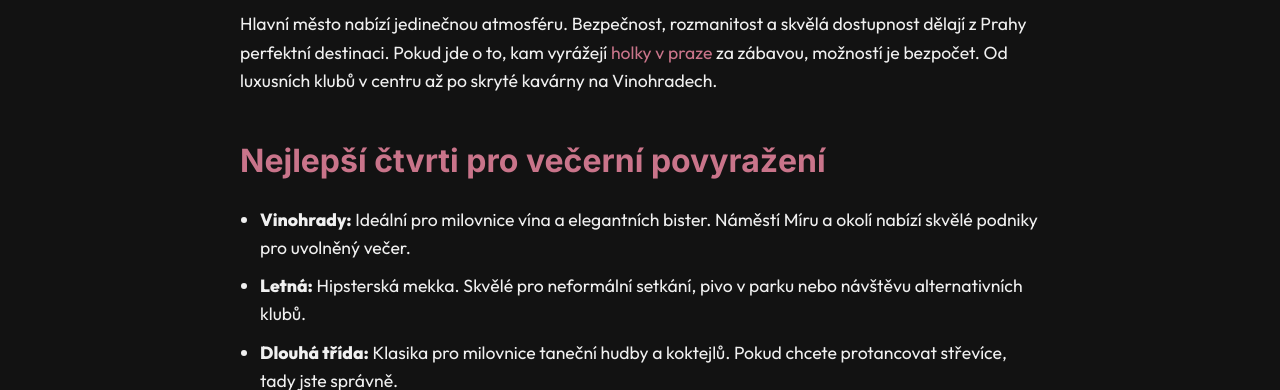
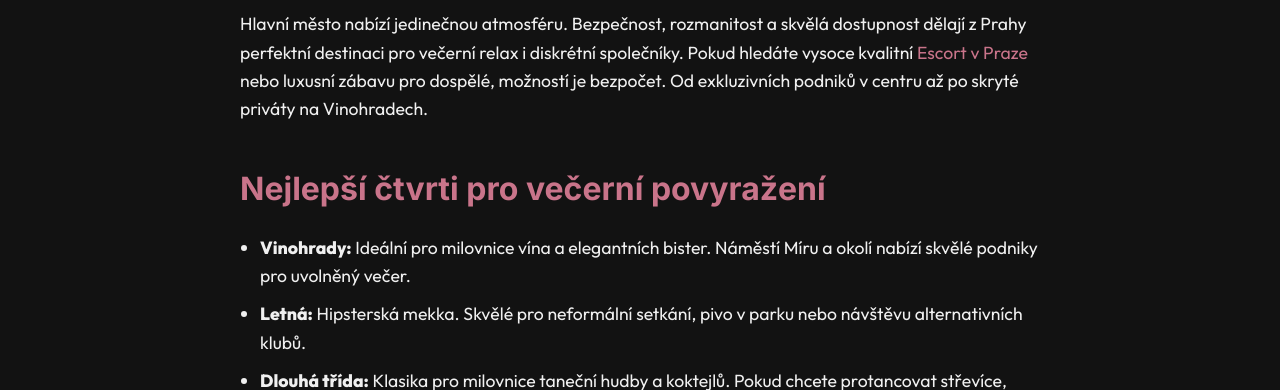
Before and after one commit to hoodiesguru/holky-v-praze-pruvodce, a plain HTML site: page holky-v-praze-kde-hledat-dobrou-zabavu.html in a window 1280 px wide. Shown: the part 710-1100 px from the top of the page. Drawn offline with Linux system fonts and the light colour scheme.

Commit message:
Deploy holky-v-praze-kde-hledat-dobrou-zabavu.html

```diff
--- a/holky-v-praze-kde-hledat-dobrou-zabavu.html
+++ b/holky-v-praze-kde-hledat-dobrou-zabavu.html
@@ -40,7 +40,7 @@
                 <p>Nezoufejte. Praha je město nekonečných možností a já vám ukážu, kde to žije. Ať už hledáte klidný večer s vínem, divokou párty, nebo místa plná kultury, v tomto článku najdete přesně to, co hledáte. Připravte se na to, že vaše víkendy dostanou zcela nový rozměr!</p>
 
                 <h2>Proč je Praha ideální pro dámskou jízdu?</h2>
-                <p>Hlavní město nabízí jedinečnou atmosféru. Bezpečnost, rozmanitost a skvělá dostupnost dělají z Prahy perfektní destinaci. Pokud jde o to, kam vyrážejí <a href="https://naprivat.net/divky/praha/">holky v praze</a> za zábavou, možností je bezpočet. Od luxusních klubů v centru až po skryté kavárny na Vinohradech.</p>
+                <p>Hlavní město nabízí jedinečnou atmosféru. Bezpečnost, rozmanitost a skvělá dostupnost dělají z Prahy perfektní destinaci pro večerní relax i diskrétní společníky. Pokud hledáte vysoce kvalitní <a href="https://naprivat.net/divky/praha/">Escort v Praze</a> nebo luxusní zábavu pro dospělé, možností je bezpočet. Od exkluzivních podniků v centru až po skryté priváty na Vinohradech.</p>
 
                 <h2>Nejlepší čtvrti pro večerní povyražení</h2>
                 <ul>
```
